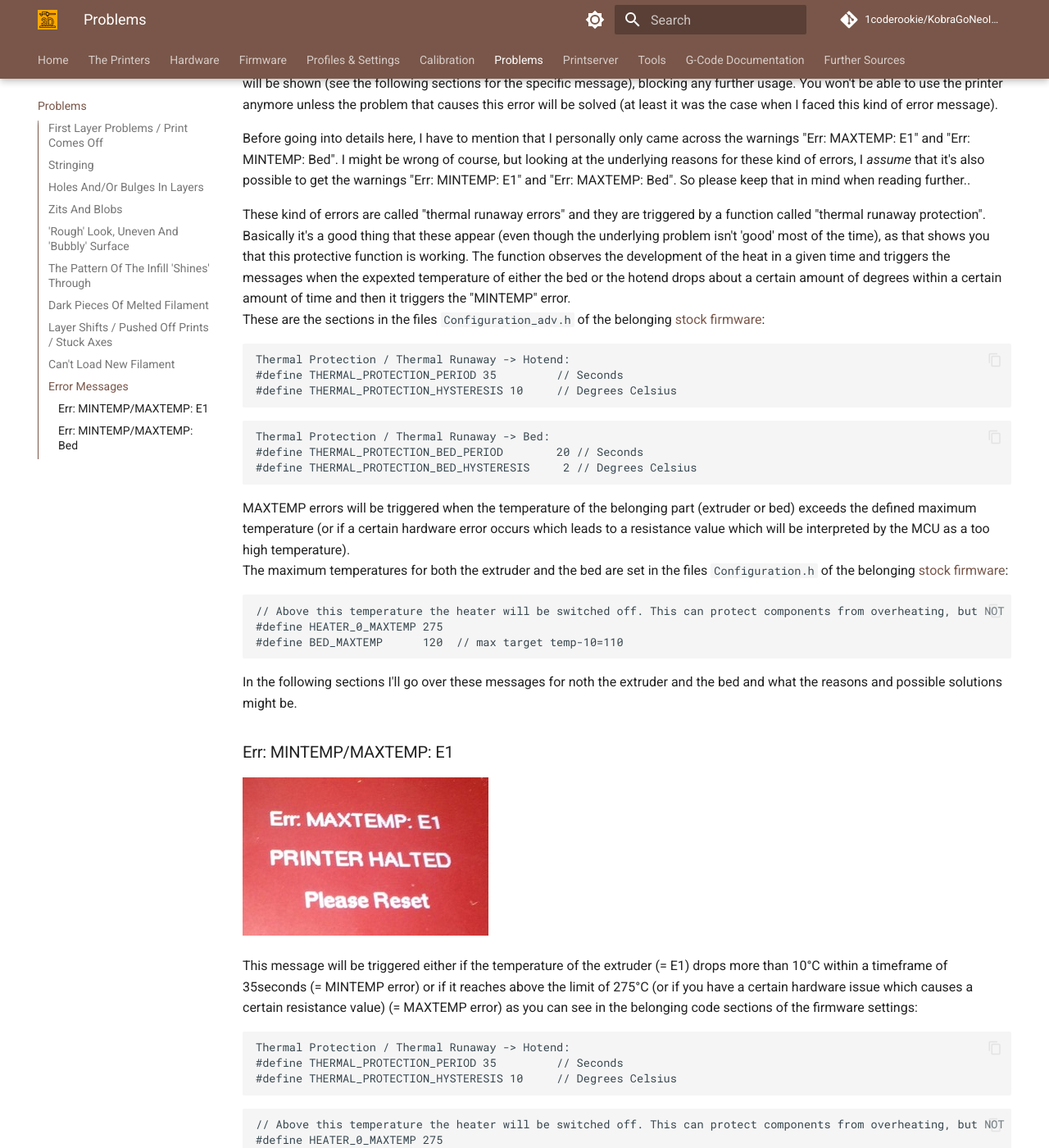
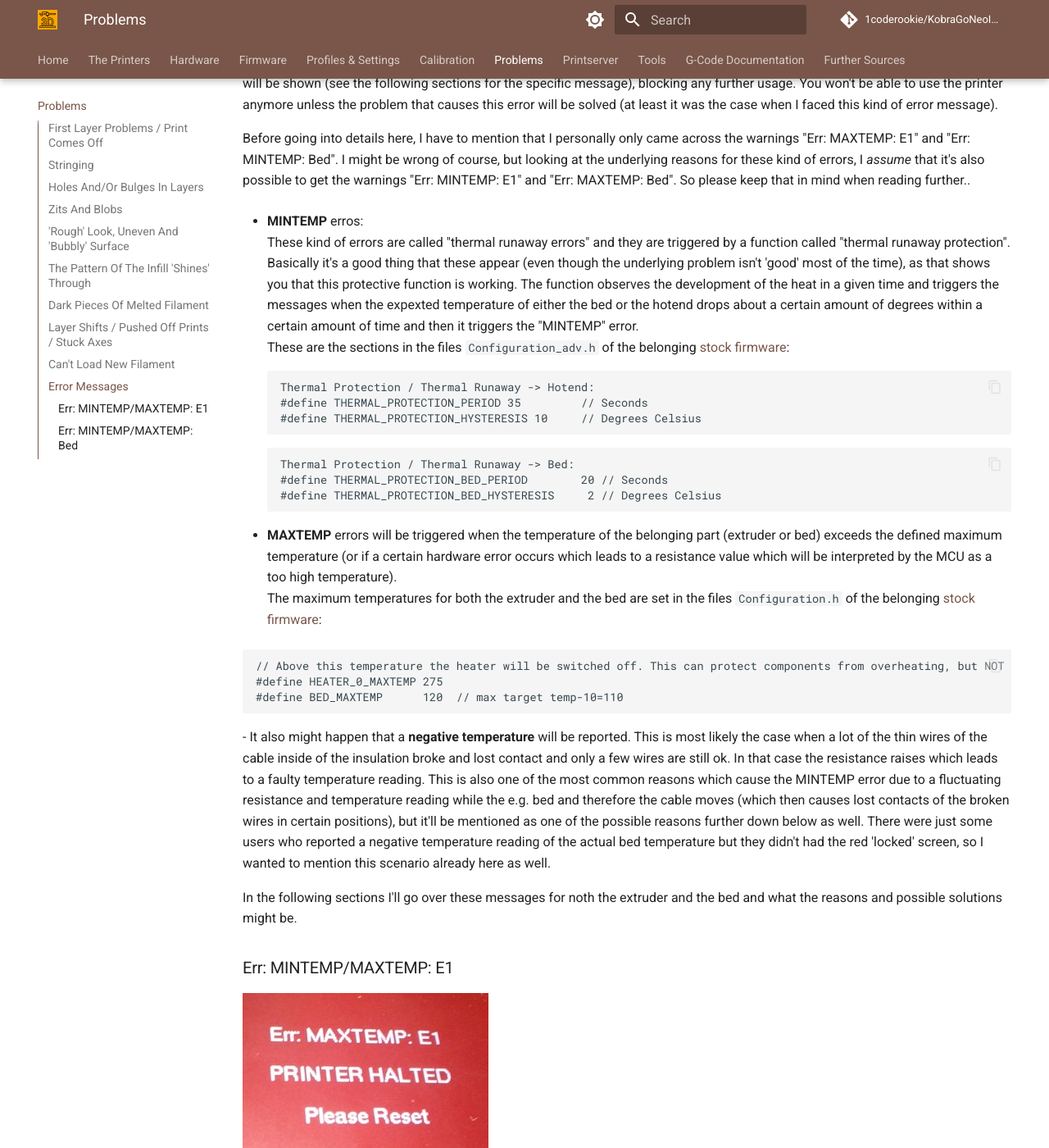
Before and after one commit to 1coderookie/KobraGoNeoInsights, an MkDocs documentation site: the page built from docs/problems.md, in a window 1280 px wide and 1400 px high, scrolled down 4755 px. Shown: the whole window at 82% size. Built offline with MkDocs 1.6.1 and Material for MkDocs 9.7.7, drawn with Linux system fonts in a browser that asks for light colours; comment, search, counter and statistics services are not loaded.

Commit message:
Update problems.md

````diff
--- a/docs/problems.md
+++ b/docs/problems.md
@@ -94,28 +94,30 @@ It might happen that the whole display turns red and an error message "Err: MINT
 
 Before going into details here, I have to mention that I personally only came across the warnings "Err: MAXTEMP: E1" and "Err: MINTEMP: Bed". I might be wrong of course, but looking at the underlying reasons for these kind of errors, I *assume* that it's also possible to get the warnings "Err: MINTEMP: E1" and "Err: MAXTEMP: Bed". So please keep that in mind when reading further..
 
-These kind of errors are called "thermal runaway errors" and they are triggered by a function called "thermal runaway protection".
-Basically it's a good thing that these appear (even though the underlying problem isn't 'good' most of the time), as that shows you that this protective function is working. The function observes the development of the heat in a given time and triggers the messages when the expexted temperature of either the bed or the hotend drops about a certain amount of degrees within a certain amount of time and then it triggers the "MINTEMP" error.
-These are the sections in the files `Configuration_adv.h` of the belonging [stock firmware](firmware/fw_marlin.md#default-settings):
-```
-Thermal Protection / Thermal Runaway -> Hotend:
-#define THERMAL_PROTECTION_PERIOD 35         // Seconds
-#define THERMAL_PROTECTION_HYSTERESIS 10     // Degrees Celsius
-```
-```
-Thermal Protection / Thermal Runaway -> Bed:
-#define THERMAL_PROTECTION_BED_PERIOD        20 // Seconds
-#define THERMAL_PROTECTION_BED_HYSTERESIS     2 // Degrees Celsius
-```
+- **MINTEMP** erros:
+  These kind of errors are called "thermal runaway errors" and they are triggered by a function called "thermal runaway protection".
+  Basically it's a good thing that these appear (even though the underlying problem isn't 'good' most of the time), as that shows you that this protective function is working. The function observes the development of the heat in a given time and triggers the messages when the expexted temperature of either the bed or the hotend drops about a certain amount of degrees within a certain amount of time and then it triggers the "MINTEMP" error.
+  These are the sections in the files `Configuration_adv.h` of the belonging [stock firmware](firmware/fw_marlin.md#default-settings):
+  ```
+  Thermal Protection / Thermal Runaway -> Hotend:
+  #define THERMAL_PROTECTION_PERIOD 35         // Seconds
+  #define THERMAL_PROTECTION_HYSTERESIS 10     // Degrees Celsius
+  ```
+  ```
+  Thermal Protection / Thermal Runaway -> Bed:
+  #define THERMAL_PROTECTION_BED_PERIOD        20 // Seconds
+  #define THERMAL_PROTECTION_BED_HYSTERESIS     2 // Degrees Celsius
+  ```
 
-MAXTEMP errors will be triggered when the temperature of the belonging part (extruder or bed) exceeds the defined maximum temperature (or if a certain hardware error occurs which leads to a resistance value which will be interpreted by the MCU as a too high temperature).
-The maximum temperatures for both the extruder and the bed are set in the files `Configuration.h` of the belonging [stock firmware](firmware/fw_marlin.md#default-settings):
+- **MAXTEMP** errors will be triggered when the temperature of the belonging part (extruder or bed) exceeds the defined maximum temperature (or if a certain hardware error occurs which leads to a resistance value which will be interpreted by the MCU as a too high temperature).
+  The maximum temperatures for both the extruder and the bed are set in the files `Configuration.h` of the belonging [stock firmware](firmware/fw_marlin.md#default-settings):
 
-```
-// Above this temperature the heater will be switched off. This can protect components from overheating, but NOT from shorts and failures.
-#define HEATER_0_MAXTEMP 275
-#define BED_MAXTEMP      120  // max target temp-10=110
-```
+  ```
+  // Above this temperature the heater will be switched off. This can protect components from overheating, but NOT from shorts and failures.
+  #define HEATER_0_MAXTEMP 275
+  #define BED_MAXTEMP      120  // max target temp-10=110
+  ```
+- It also might happen that a **negative temperature** will be reported. This is most likely the case when a lot of the thin wires of the cable inside of the insulation broke and lost contact and only a few wires are still ok. In that case the resistance raises which leads to a faulty temperature reading. This is also one of the most common reasons which cause the MINTEMP error due to a fluctuating resistance and temperature reading while the e.g. bed and therefore the cable moves (which then causes lost contacts of the broken wires in certain positions), but it'll be mentioned as one of the possible reasons further down below as well. There were just some users who reported a negative temperature reading of the actual bed temperature but they didn't had the red 'locked' screen, so I wanted to mention this scenario already here as well.
 
 In the following sections I'll go over these messages for noth the extruder and the bed and what the reasons and possible solutions might be.
 
````
Also changed, not shown: other parts of docs/problems.md (+1 -1 lines).
